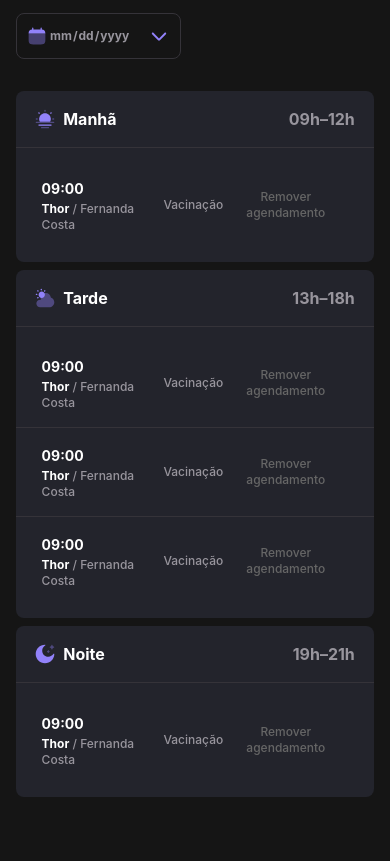
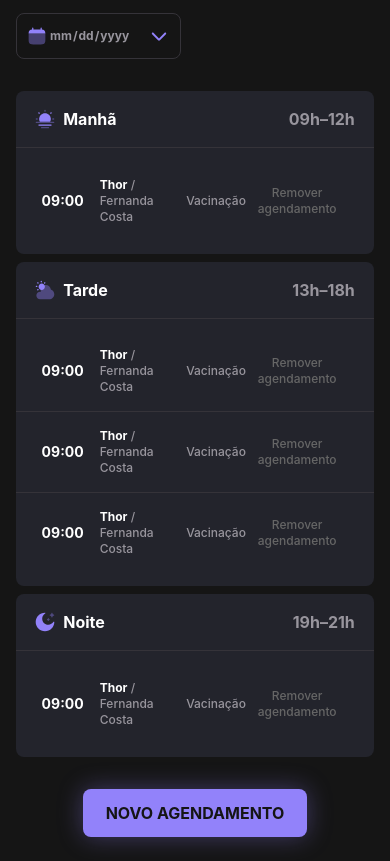
Before and after one commit to LuizGuimaraesz/Agendamento-petshop, a plain HTML site: page index.html in a window 390 px wide. Shown: the part 167-1028 px from the top of the page. Before the commit the page ends 996 px from the top, so only its background shows below. Drawn offline with Linux system fonts and the light colour scheme.

Commit message:
Add new schedule button & hovers

```diff
--- a/index.html
+++ b/index.html
@@ -154,12 +154,13 @@
             <!-- Direita -->
             <button class="schedule-remove">Remover agendamento</button>
           </li>
+        </div>
 
 
 
-        </div>
+      </section>
 
-      </section>
     </main>
+    <button id="new-schedule">NOVO AGENDAMENTO</button>
   </body>
 </html>
--- a/src/styles/schedules.css
+++ b/src/styles/schedules.css
@@ -23,6 +23,11 @@ h1 {
   border-radius: 0.5rem;
   padding: 0.75rem 0.7rem;
   cursor: pointer;
+  transition: ease-in-out 0.5s;
+}
+
+#div-date:hover {
+  border-color: var(--content-secondary);
 }
 
 #date {
@@ -81,6 +86,12 @@ h1 {
   gap: 0.5rem;
 }
 
+.schedule-info {
+  display: flex;
+  align-items: center;
+  gap: 1rem;
+}
+
 .schedule-hour {
   font: var(--label-medium);
   color: var(--content-primary);
@@ -99,13 +110,19 @@ h1 {
 .schedule-service {
   font: var(--paragraph-small);
   color: var(--content-secondary);
+  padding-right: 3.07rem;
 }
 
 .schedule-remove {
-  font: var(--paragraph-small);
+  font: var(--link);
   color: var(--content-tertiary);
   background: none;
   border: none;
+}
+
+.schedule-remove:hover {
+  color: var(--content-primary);
+  text-decoration: underline;
   cursor: pointer;
 }
 
@@ -130,10 +147,38 @@ h1 {
   padding-bottom: 1.8rem;
 }
 
+#new-schedule {
+  position: fixed;
+  bottom: 2.2rem;
+  right: clamp(1rem, calc((100vw - 48rem) / 2 + 1rem), 5rem);
+  background-color: var(--background-brand);
+  color: var(--background-primary);
+  font: var(--label-large);
+  border: none;
+  border-radius: 0.5rem;
+  padding: 0.75rem 1.4rem;
+  box-shadow: 0 0 1.5rem rgba(146, 130, 250, 0.35);
+}
+
+#new-schedule:hover {
+  background-color: var(--background-highlights);
+  cursor: pointer;
+}
+
 @media (max-width: 600px) {
   #header-main {
     flex-direction: column;
     align-items: flex-start;
     gap: 1rem;
   }
+
+  #new-schedule {
+    position: static;
+    margin: 1.5rem auto;
+    display: block;
+  }
+
+  .schedule-service {
+    padding: 0;
+  }
 }
```
